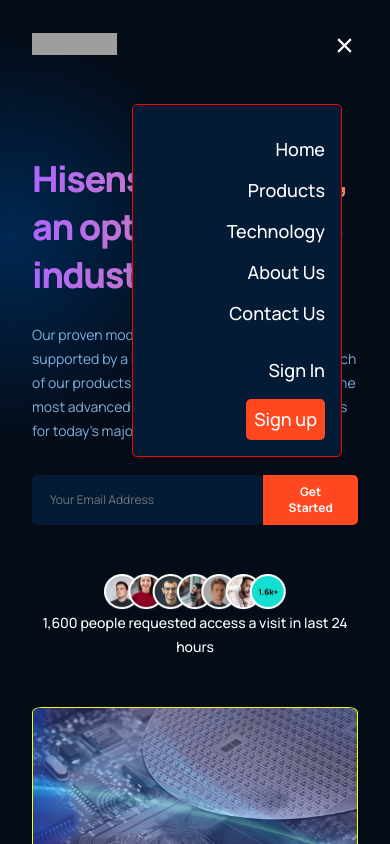
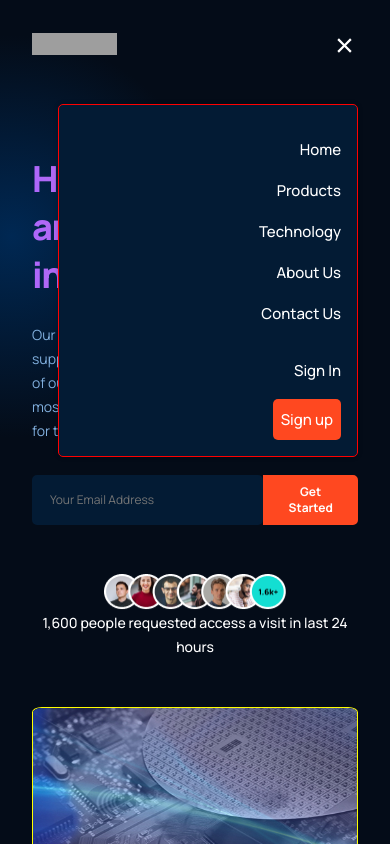
Before and after one commit to fcoder/hp, a React (Create React App) app: page / in a window 390 px wide. Both pictures are taken after a click on the icon 344 px from the left and 45 px from the top of the page. Shown: the top 844 px of the page. Built offline with nearby package versions, Linux system fonts and the light colour scheme; grey boxes are pictures that could not be loaded.

Commit message:
Sign In link and Sign Up button works and looks fine for both browsers and mobiles

```diff
--- a/src/components/navbar/Navbar.jsx
+++ b/src/components/navbar/Navbar.jsx
@@ -26,8 +26,8 @@
 
   const toggleSignUpDropdown = (e) => {
     e.preventDefault();
-    if (toggleMenu) {  // On small mobile dropdown menu, close dropdown menu before render sign up menu
-      setToggleMenu(false)
+    if (toggleMenu) {       // Only mobiles has toogleMenu=true, close dropdown menu before rendering sign up menu
+      setToggleMenu(false)  // This will cause dropdown before rendering SignUp form
     }
     signUpDropdown ? setSignUpDropdown(false) : setSignUpDropdown(true);
   }
@@ -48,27 +48,57 @@
           <img src={logo} alt="logo" />
         </div>
 
+        {/* gpt3__navbar-links_container has display: none for mobiles, so this <Menu> is for PC */}
         <div className="gpt3__navbar-links_container">
           <Menu />
         </div>
       </div>
 
+      {/* gpt3__navbar-sign has display: none for mobiles, so Sign In/Up below are for PC */}
       <div className="gpt3__navbar-sign">  {/* SignIn/SignOut will be moved to dropdown on mobile */}
         <p onClick={toggleSignInDropdown}>Sign in</p>
         <button type="button" onClick={toggleSignUpDropdown}>Sign up</button>
+        {/* If Sign In link or the Sign Up button is pressed,  render Sign In or Sign Up form!  */}
+        {                       /* Render dropdown for SIGN IN for both PC and mobile*/
+          signInDropdown && (   /* If toogleMeny=true, render the menu. scale-up-center in App.css */
+            <div className="gpt3__navbar-menu_container scale-up-center" style={{color:'white'}}>
+              {/* Pass setSignInDropdown to SignInForm in case it needs to cancel signing in */}
+              <SignInForm setSignInDropdown={setSignInDropdown} needCancelSignIn={false}/>
+            </div>
+          )
+        }
+
+        {                       /* Render dropdown for SIGN UP for both PC and mobile*/
+          signUpDropdown && (   /* If toogleMeny=true, render the menu. scale-up-center in App.css */
+            <div className="gpt3__navbar-menu_container scale-up-center" style={{color:'white'}}>
+              {/* Pass setSignUpDropdown to SignInForm in case it needs to cancel signing up */}
+              <SignUpForm setSignUpDropdown={setSignUpDropdown} needCancelSignUp={false} />
+            </div>
+          )
+        }
       </div>
 
+      {/* ========================================================================================
+        gpt3__navbar-menu is OPPSITE from above gpt3__navbar-links_container and gpt3__navbar-sign
+        its display: is one for PC instead of for mobiles, so the following menu is for
+        mobiles only
+      */}
       <div className="gpt3__navbar-menu">  {/* FOR SMALL MOBILE SCREEN ONLY */}
-        { toggleMenu       /* If menu is rendered, click it to close the menu */
-          ? <RiCloseLine color="#fff" size={27} onClick={() => setToggleMenu(false)} />
-          : <RiMenu3Line color="#fff" size={27} onClick={() => setToggleMenu(true)} />
+        {/* First make sure the icon in the Navbar is right (either an X or a 3 line icon)*/}
+        { toggleMenu        /* toggleMenu true means menu for mobile is currently rendered. click again to close it */
+          ? <RiCloseLine color="#fff" size={27} onClick={() => setToggleMenu(false)} /> // Show "X"
+          : <RiMenu3Line color="#fff" size={27} onClick={() => setToggleMenu(true)} />  // Show 3 bars
         }
         {
-          toggleMenu && (   /* If toogleMeny=true, render the menu. scale-up-center in App.css */
+          toggleMenu && (   /* If toogleMenu=true, render dreopdown, scale-up-center in App.css */
             <div className  ="gpt3__navbar-menu_container scale-up-center">
+
+              {/* Render menu in the dropdown */}
               <div className="gpt3__navbar-menu_container-links">
-                <Menu />            {/* The menu in Navbar or as dropdown */}
+                <Menu />    {/* The menu in either Navbar or as dropdown */}
               </div>
+
+              {/* Then render SignIn link and Sign Up button */}
               <div className="gpt3__navbar-menu_container-links-sign"> {/* SignIn link, SignUp btn */}
                 <p onClick={toggleSignInDropdown}>Sign in</p>    {/* At end of dropdown for mobile */}
                 <button type="button" onClick={toggleSignUpDropdown}>Sign up</button>
@@ -76,25 +106,25 @@
             </div>
           )
         }
+        {/* If Sign In link or the Sign Up button is pressed,  render Sign In or Sign Up form!  */}
+          {                       /* Render dropdown for SIGN IN for both PC and mobile*/
+            signInDropdown && (   /* If toogleMeny=true, render the menu. scale-up-center in App.css */
+              <div className="gpt3__navbar-menu_container scale-up-center" style={{color:'white'}}>
+                {/* Pass setSignInDropdown to SignInForm in case it needs to cancel signing in */}
+                <SignInForm setSignInDropdown={setSignInDropdown} needCancelSignIn={true}/>
+              </div>
+            )
+          }
+
+          {                       /* Render dropdown for SIGN UP for both PC and mobile*/
+            signUpDropdown && (   /* If toogleMeny=true, render the menu. scale-up-center in App.css */
+              <div className="gpt3__navbar-menu_container scale-up-center" style={{color:'white'}}>
+                {/* Pass setSignUpDropdown to SignInForm in case it needs to cancel signing up */}
+                <SignUpForm setSignUpDropdown={setSignUpDropdown} needCancelSignUp={true} />
+              </div>
+            )
+        }
       </div>
-
-      {                       /* Render dropdown for SIGN IN for both PC and mobile*/
-        signInDropdown && (   /* If toogleMeny=true, render the menu. scale-up-center in App.css */
-          <div className="gpt3__navbar-menu_container scale-up-center" style={{color:'white'}}>
-            {/* Pass setSignInDropdown to SignInForm in case it needs to cancel signing in */}
-            <SignInForm setSignInDropdown={setSignInDropdown} />
-          </div>
-        )
-      }
-
-      {                       /* Render dropdown for SIGN UP for both PC and mobile*/
-        signUpDropdown && (   /* If toogleMeny=true, render the menu. scale-up-center in App.css */
-          <div className="gpt3__navbar-menu_container scale-up-center" style={{color:'white'}}>
-            {/* Pass setSignUpDropdown to SignInForm in case it needs to cancel signing up */}
-            <SignUpForm setSignUpDropdown={setSignUpDropdown} />
-          </div>
-        )
-      }
 
     </div>
   );
--- a/src/components/navbar/navbar.scss
+++ b/src/components/navbar/navbar.scss
@@ -78,7 +78,7 @@
         color: $color_1;
         font-family: $font-family_1;
         font-weight: 500;
-        font-size: 18px;
+        font-size: 18px;            // Font size of the Sign In link in Navbar
         line-height: 25px;
         text-transform: capitalize;
         margin: 0 1rem;
@@ -90,7 +90,7 @@
         background: #FF4820;
         font-family: $font-family_1;
         font-weight: 500;
-        font-size: 18px;
+        font-size: 18px;           // Font size of the Sign Up button in Navbar
         line-height: 25px;
         border-radius: 5px;
         border: 0;
@@ -110,9 +110,8 @@
     position: absolute;
     right: 0;
     top: 80px; // Original 40px; changed to 80px so sign up dropdown won't cover the sign up button
-    margin: 1rem 1rem 0 0;
-    min-width: 210px;
-    // max-width: 340px; // YC  Just add to reduce the width of the container
+    margin: 1rem 2rem 0 0;
+    min-width: 320px;
     border-radius: 5px;
     border: solid red 1px; // YC
     box-shadow: 0px 0px 5px rgba(0,0, 0,0.2);
@@ -127,7 +126,7 @@
         margin: 1rem 0;
     }
     button {
-        padding: 0.7rem; // 1rem;  // Will reduce to 0.5rem for mobile below
+        padding: 0.7rem;     // Will reduce to 0.5rem for mobile below
         color: $color_1;
         background: #FF4820;
         font-family: $font-family_1;
@@ -150,42 +149,46 @@
     }
 }
 
-.gpt3__navbar-menu_container-links-sign {     // Original for browswer
-    display: none;       // Change none to block below for mobile
+.gpt3__navbar-menu_container-links-sign {
+    display: none;                   // Change none to block below for mobile
 }
 
 @media screen and (max-width: 1050px) {
     .gpt3__navbar-links_container { // defined as display: flex for browser above
-        display: none;   // If >= 1050px, display by default  If < 1050px, no navbar links
+        display: none;              // If >= 1050px, display by default  If < 1050px, no navbar links
     }
-    .gpt3__navbar-menu { //  Menu: Home, What is GPT3, Open AI...
-        display: flex;    // See above, was none when screen > 1050px.
+    .gpt3__navbar-menu {            //  Menu: Home, What is GPT3, Open AI...
+        display: flex;               // See above, was none when screen > 1050px.
     }
 }
 
 @media screen and (max-width: 700px) {
-    .gpt3__navbar {      // Same as < 1050, but reduce padding from 2rem 6rem
+    .gpt3__navbar {          // Same as < 1050, but reduce padding from 2rem 6rem
         padding: 2rem 4rem;
     }
 }
 
 @media screen and (max-width: 550px) {
-    .gpt3__navbar {      // Same navbar, but reduce padding from to 2rem for all four
+    .gpt3__navbar {          // Same navbar, but reduce padding from to 2rem for all four
        padding: 2rem;
     }
-    .gpt3__navbar-sign { // Sign for both Sign In & Sign Out, disappear only on mobile
-       display: none;    // Changes w/ .gpt3__navbar-menu_container-links-sign below
+    .gpt3__navbar-sign {     // Sign for both Sign In & Sign Out, disappear only on mobile
+       display: none;        // Changes w/ .gpt3__navbar-menu_container-links-sign below
     }
     .gpt3__navbar-menu_container {
-       top: 40px;             // Reduce top from 80px to 40px, was 20px before adding sign up dropdown
-       margin: 2rem 1rem 0 0; // Lower and left shift the signin and signup form for mobile
-       padding: 1rem;         // Reduce from 1.5rem to give more space contents of signin & signup forms
-       max-width: 340px;      // Reduce the width of the container
-       button {
+      top: 40px;             // Reduce top from 80px to 40px, was 20px before adding sign up dropdown
+      min-width: 300px;
+      margin: 2rem 0 0 0;
+      padding: 1rem;         // Reduce from 1.5rem to give more space contents of signin & signup forms
+      p {                    // Font of menu items in dropdown for mobiles
+        font-size: 15px;
+      }
+      button {
         padding: 0.5rem;      // Make button in signin and signup forms narrower
-       }
+        font-size: 15px;      // Reduce for font inside Sign In and Sign Up form
+      }
     }
     .gpt3__navbar-menu_container-links-sign {
-       display: block;   // Display dropdown for both links and signin/signout for mobile
+      display: block;        // Display dropdown for both links and signin/signout for mobile
     }
 }
--- a/src/components/sign-in-form/sign-in-form.styles.scss
+++ b/src/components/sign-in-form/sign-in-form.styles.scss
@@ -1,17 +1,22 @@
 .sign-in-container {
   display: flex;
   flex-direction: column;
-  width: 100%;  // Use all width for sign in form input boxes
+  width: 100%;             // Use all width for sign in form input boxes
 
-  h3 {
+  h3 {                     // The title in Sign In "Sign in with email and password"
     margin: 10px 0;
     text-align: left;
     font-family: var(--font-family);
-    font-weight: normal;
+    font-weight: normal;   // Normal so it is not too bold
+    font-size: 20px;
   }
 
   .buttons-container {
     display: flex;
     justify-content: space-between;
+
+    @media screen and (min-width: 550px) {  // If Sign In menu is for PC, shift two button right
+      padding-left: 20px;
+    }
   }
 }
--- a/src/components/sign-up-form/sign-up-form.styles.scss
+++ b/src/components/sign-up-form/sign-up-form.styles.scss
@@ -8,5 +8,10 @@
     text-align: left;
     font-family: var(--font-family);
     font-weight: normal;
+    font-size: 20px;
+  }
+
+  .buttons-container {
+    display: flex;
   }
 }
```
Also changed, not shown: src/components/sign-in-form/sign-in-form.component.jsx (+7 -5 lines), src/components/sign-up-form/sign-up-form.component.jsx (+7 -4 lines).
